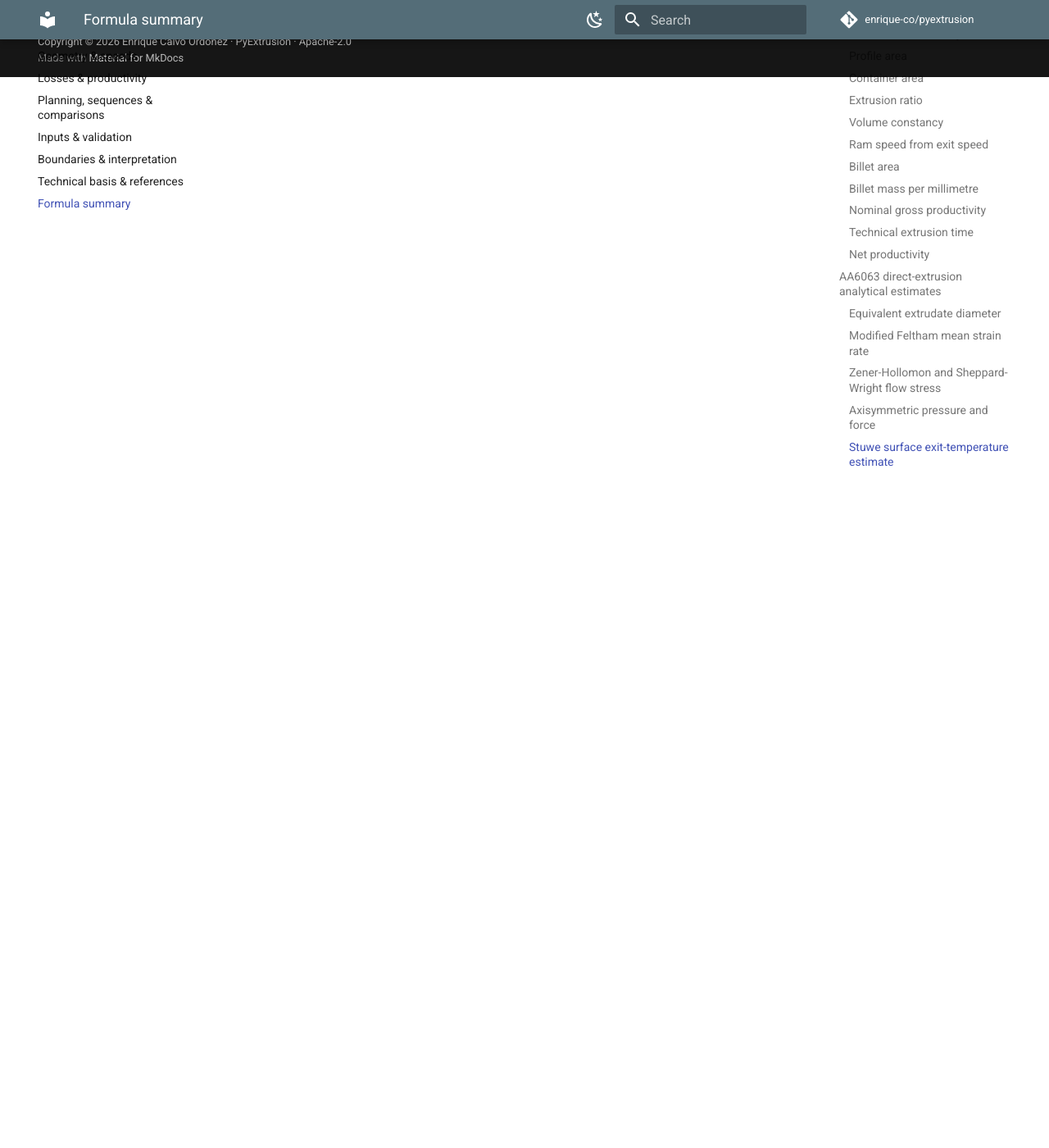
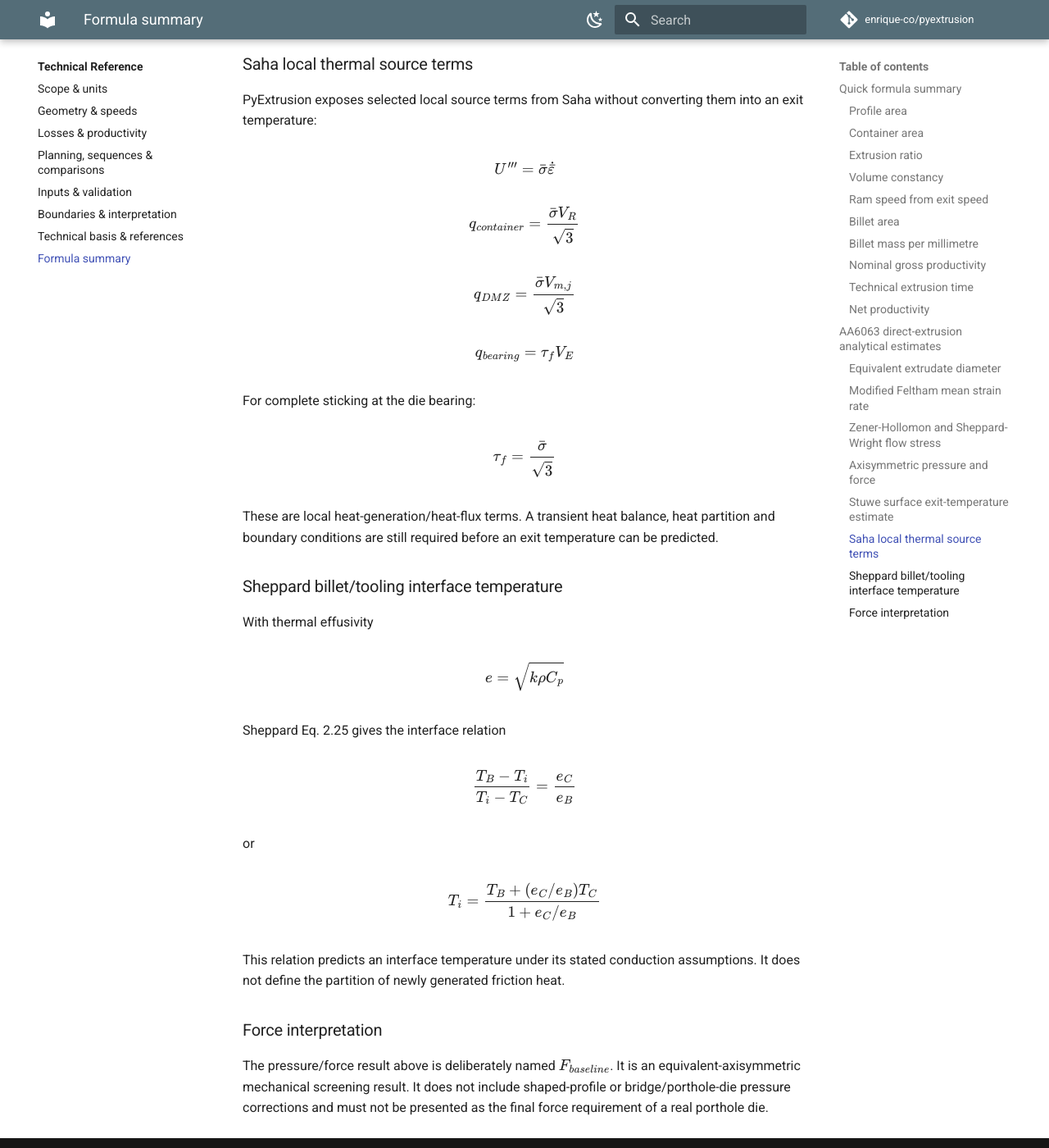
Before and after one commit to enrique-co/pyextrusion, an MkDocs documentation site: the page built from docs/technical-reference/formula-summary.md, in a window 1280 px wide and 1400 px high, scrolled down 3528 px. Shown: the whole window at 82% size. Built offline with MkDocs 1.6.1 and Material for MkDocs 9.7.7, drawn with Linux system fonts in a browser that asks for light colours; comment, search, counter and statistics services are not loaded; some of the changed text lies outside the part shown.

Commit message:
Document 0.17.0 engineering formula boundaries

```diff
--- a/docs/technical-reference/formula-summary.md
+++ b/docs/technical-reference/formula-summary.md
@@ -170,4 +170,59 @@ T_B + \Delta T_1 + \Delta T_2 + \Delta T_3
 a=\frac{k}{\rho C_p}
 \]
 
-This is a surface estimate, not a complete transient thermal field.
+This is a limited analytical surface estimate, not a complete transient thermal field and not a production-grade exit-temperature predictor.
+
+
+### Saha local thermal source terms
+
+PyExtrusion exposes selected local source terms from Saha without converting them into an exit temperature:
+
+\[
+U'''=\bar\sigma\dot{\bar\varepsilon}
+\]
+
+\[
+q_{container}=\frac{\bar\sigma V_R}{\sqrt3}
+\]
+
+\[
+q_{DMZ}=\frac{\bar\sigma V_{m,j}}{\sqrt3}
+\]
+
+\[
+q_{bearing}=\tau_f V_E
+\]
+
+For complete sticking at the die bearing:
+
+\[
+\tau_f=\frac{\bar\sigma}{\sqrt3}
+\]
+
+These are local heat-generation/heat-flux terms. A transient heat balance, heat partition and boundary conditions are still required before an exit temperature can be predicted.
+
+### Sheppard billet/tooling interface temperature
+
+With thermal effusivity
+
+\[
+e=\sqrt{k\rho C_p}
+\]
+
+Sheppard Eq. 2.25 gives the interface relation
+
+\[
+\frac{T_B-T_i}{T_i-T_C}=\frac{e_C}{e_B}
+\]
+
+or
+
+\[
+T_i=\frac{T_B+(e_C/e_B)T_C}{1+e_C/e_B}
+\]
+
+This relation predicts an interface temperature under its stated conduction assumptions. It does not define the partition of newly generated friction heat.
+
+### Force interpretation
+
+The pressure/force result above is deliberately named \(F_{baseline}\). It is an equivalent-axisymmetric mechanical screening result. It does not include shaped-profile or bridge/porthole-die pressure corrections and must not be presented as the final force requirement of a real porthole die.
```
